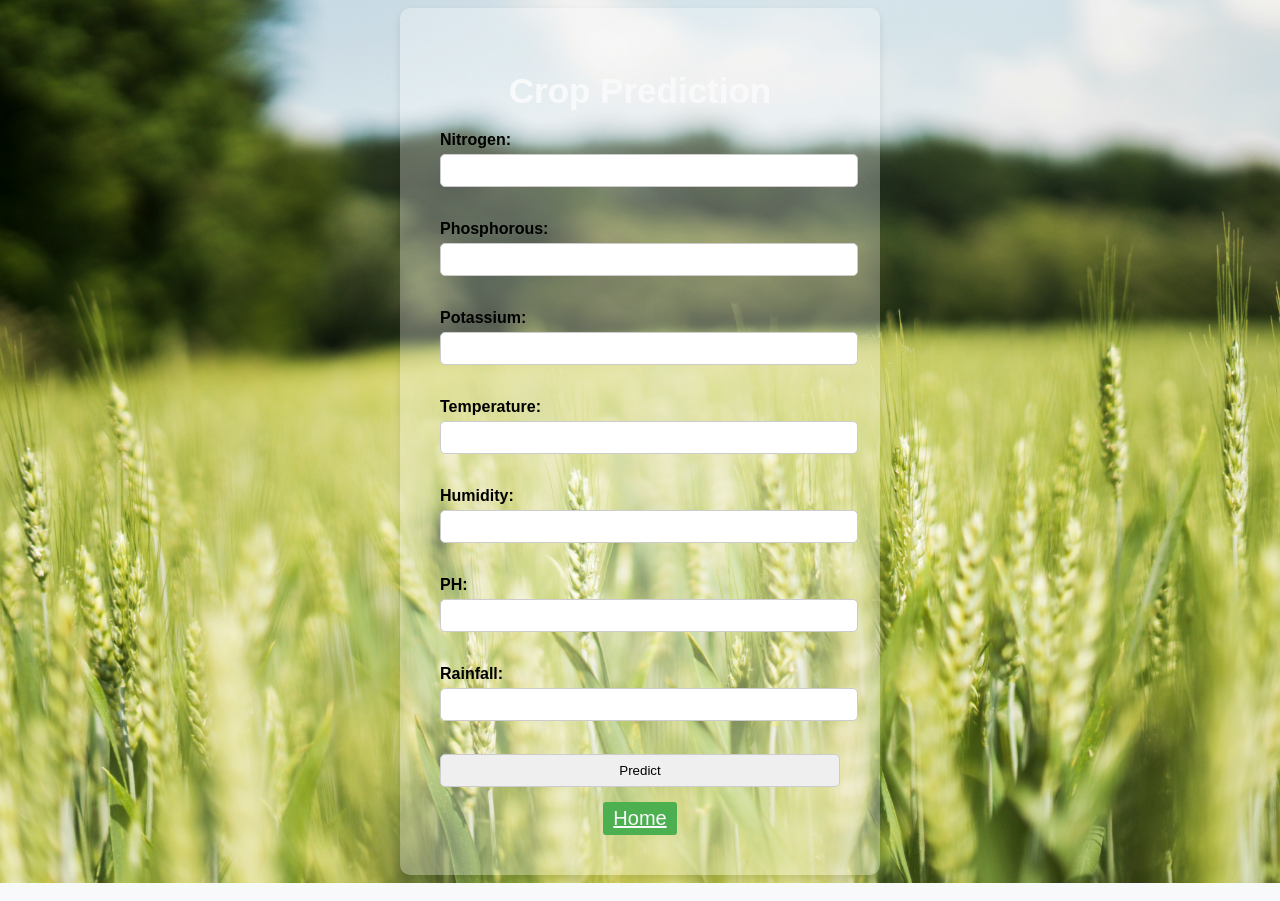
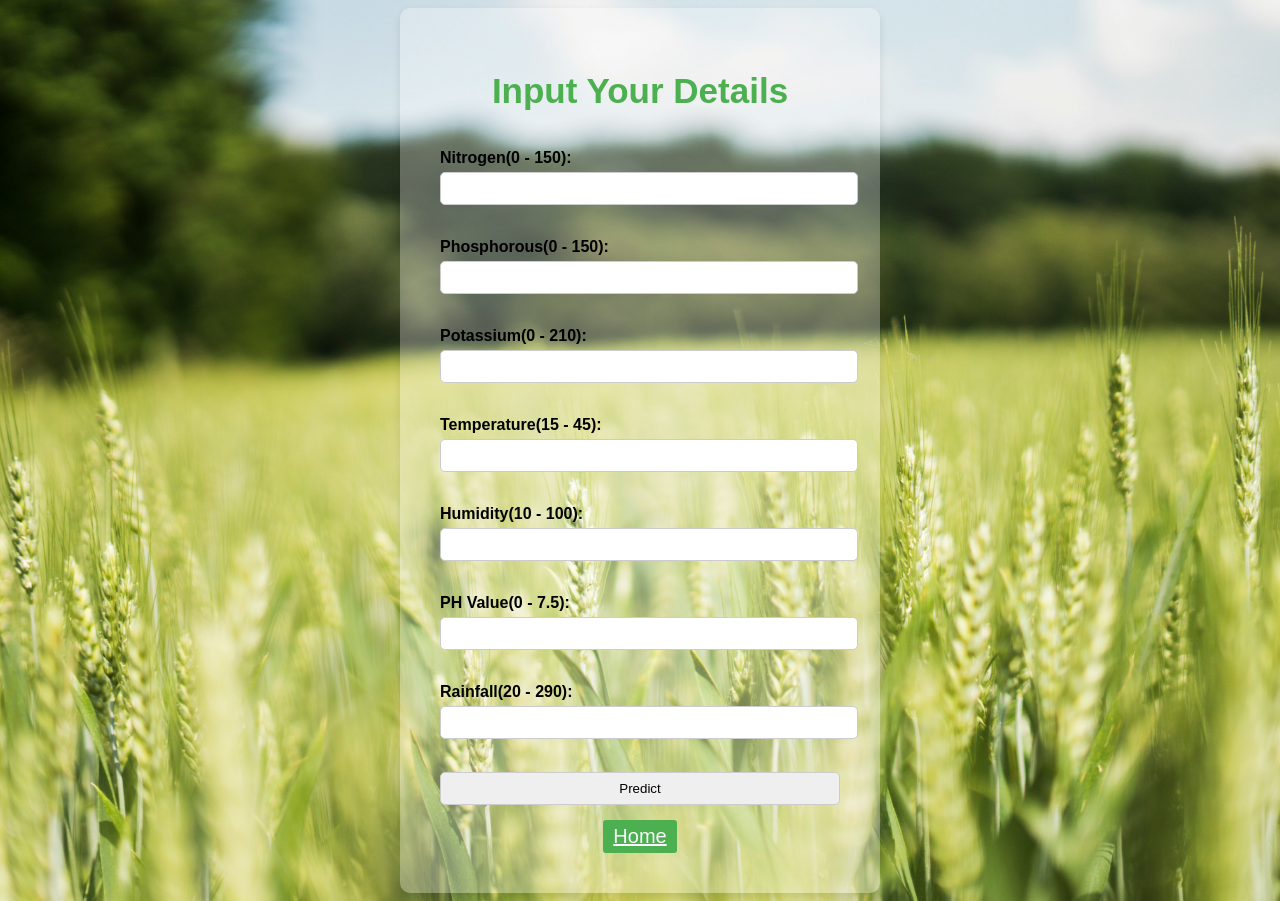
Before and after one commit to AkkalaGunavardhini/crop_recomm, a Flask app: page /index in a window 1280 px wide. Run offline with Flask 3, Linux system fonts and the light colour scheme.

Commit message:
Update index.html

```diff
--- a/templates/index.html
+++ b/templates/index.html
@@ -3,39 +3,39 @@
 <head>
     <meta charset="UTF-8">
     <meta name="viewport" content="width=device-width, initial-scale=1.0">
-    <title>Crop Prediction</title>
+    <title>HarvestMate</title>
     <link rel="stylesheet" type="text/css" href="../static/styles.css">
 </head>
 <body>
     <div class="card">
-        <h1 class="color">Crop Prediction</h1>
+        <h1 class="color1">Input Your Details </h1><br>
         <form action="/predict" method="post">
             <div class="form-group">
-                <label for="N">Nitrogen:</label>
+                <label for="N">Nitrogen(0 - 150):</label>
                 <input type="text" id="N" name="N" required><br><br>
             </div>
             <div class="form-group">
-                <label for="P">Phosphorous:</label>
+                <label for="P">Phosphorous(0 - 150):</label>
                 <input type="text" id="P" name="P" required><br><br>
             </div>
             <div class="form-group">
-                <label for="K">Potassium:</label>
+                <label for="K">Potassium(0 - 210):</label>
                 <input type="text" id="K" name="K" required><br><br>
             </div>
             <div class="form-group">
-                <label for="temperature">Temperature:</label>
+                <label for="temperature">Temperature(15 - 45):</label>
                 <input type="text" id="temperature" name="temperature" required><br><br>
             </div>
             <div class="form-group">
-                <label for="humidity">Humidity:</label>
+                <label for="humidity">Humidity(10 - 100):</label>
                 <input type="text" id="humidity" name="humidity" required><br><br>
             </div>
             <div class="form-group">
-                <label for="ph">PH:</label>
+                <label for="ph">PH Value(0 - 7.5):</label>
                 <input type="text" id="ph" name="ph" required><br><br>
             </div>
             <div class="form-group">
-                <label for="rainfall">Rainfall:</label>
+                <label for="rainfall">Rainfall(20 - 290):</label>
                 <input type="text" id="rainfall" name="rainfall" required><br><br>
             </div>
             <div class="form-group" >
```
